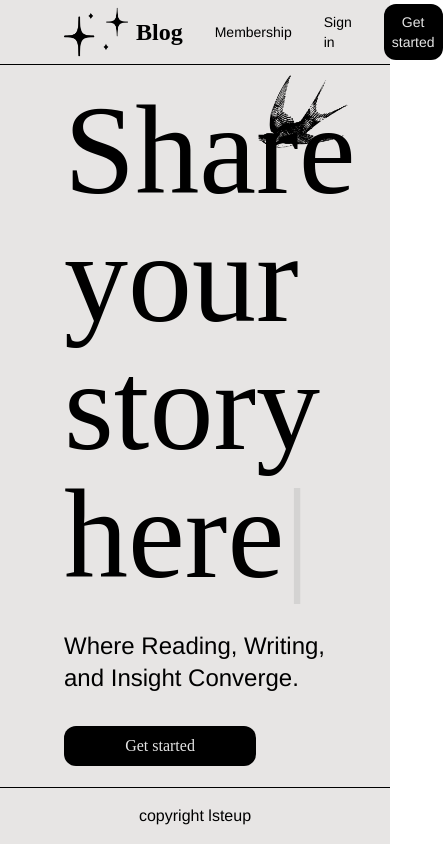
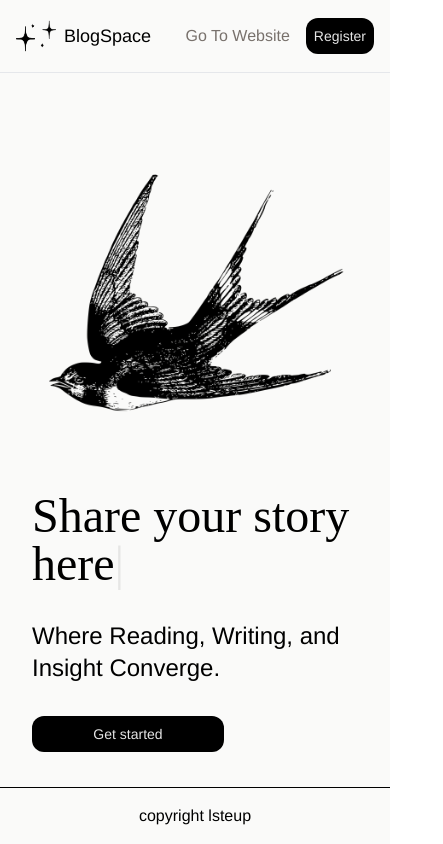
Before and after one commit to lsteup/blog-user-site, a React (Vite) app: page / in a window 390 px wide. Shown: the whole page, 443 px wide, since content can reach past the window. Built offline with nearby package versions, Linux system fonts and the light colour scheme; the HTML template or start-up script is replaced by a standard one.

Commit message:
finish responsive design for landing page and login

```diff
--- a/src/components/Button.jsx
+++ b/src/components/Button.jsx
@@ -3,7 +3,7 @@ import { Link } from "react-router-dom";
 const Button = ({ link, text }) => {
   return (
     <Link
-      className="bg-black rounded-xl p-2 text-neutral-200 text-center max-w-48 "
+      className="bg-black rounded-xl p-2 text-neutral-200 text-center max-w-48 text-sm md:text-base font-sans"
       to={link}
     >
       {text}
--- a/src/components/FormRow.jsx
+++ b/src/components/FormRow.jsx
@@ -1,11 +1,14 @@
 const FormRow = ({ type, name, value, handleChange, labelText }) => {
   return (
     <div className="my-6 w-full">
-      <label className="block uppercase text-xs text-stone-500" htmlFor={name}>
+      <label
+        className="block uppercase text-xs text-stone-500 my-2"
+        htmlFor={name}
+      >
         {name}
       </label>
       <input
-        className="w-full block placeholder:capitalize placeholder-stone-500 text-sm transition-[background] focus:bg-[length:100%_1px] bg-left-bottom bg-gradient-to-r bg-[length:0%_1px] bg-no-repeat from-black to-black duration-300 focus:outline-none border-b border-gray py-2 my-1 "
+        className=" p-1 w-full block placeholder:capitalize placeholder-stone-500 text-sm transition-[background] focus:bg-[length:100%_1px] bg-left-bottom bg-gradient-to-r bg-[length:0%_1px] bg-no-repeat from-black to-black duration-300 focus:outline-none border-b border-gray py-2 my-1 "
         placeholder={name}
         type={type}
         name={name}
--- a/src/components/Logo.jsx
+++ b/src/components/Logo.jsx
@@ -1,6 +1,6 @@
 import logo from "/logo.png";
 
 const Logo = () => {
-  return <img className="max-w-16" src={logo} alt="" />;
+  return <img className="max-w-10" src={logo} alt="" />;
 };
 export default Logo;
--- a/src/components/PostThumb.jsx
+++ b/src/components/PostThumb.jsx
@@ -40,7 +40,7 @@ const PostThumb = ({ post }) => {
       to={`/dashboard/${id}`}
       className="max-w-md sm:max-w-lg md:max-w-4xl md:max-h-48  box-border w-full font-semibold border border-stone-300 text-stone-500 text-xl  "
     >
-      <div className="flex flex-col  md:flex-row  min-h-16 md:gap-4">
+      <div className="flex flex-col  md:flex-row md:items-center  min-h-16 md:gap-4">
         {post.image && (
           <img
             className="md:max-h-48 aspect-square max-h-96 object-cover"
--- a/src/pages/EditPost.jsx
+++ b/src/pages/EditPost.jsx
@@ -123,7 +123,7 @@ const EditPost = () => {
             value={values.content}
           ></textarea>
           {(!editPhoto && (
-            <div className="flex gap-4 items-center">
+            <div className="flex gap-4 items-center mb-4">
               <img
                 className="object-cover aspect-square max-w-40"
                 src={values.image}
@@ -134,7 +134,7 @@ const EditPost = () => {
                   onClick={() => {
                     setEditPhoto(true);
                   }}
-                  className="block"
+                  className="block border border-black bg-stone-50 p-2 rounded py-1 my-2"
                 >
                   {values.image && values.image != "deleted"
                     ? "Change Image"
@@ -145,7 +145,7 @@ const EditPost = () => {
                     setValues({ ...values, image: "deleted" });
                     setEditPhoto(true);
                   }}
-                  className="block"
+                  className="block border border-black bg-stone-50 p-2 rounded py-1"
                 >
                   Delete Photo
                 </button>
--- a/src/pages/LandingPage.jsx
+++ b/src/pages/LandingPage.jsx
@@ -4,25 +4,31 @@ import bird from "/bird.png";
 
 const LandingPage = () => {
   return (
-    <main className="bg-stone-200 h-screen flex flex-col space-between">
-      <nav className="px-16 flex items-center border-b border-black gap-8 font-light text-sm">
+    <main className="bg-stone-50 min-h-screen flex flex-col space-between">
+      <nav className="bg-stone-50 mb-8 flex w-full text-stone-500 sticky z-10 top-0  justify-between border-b border-stone-150 box-border items-center p-4 sm:p-4 sm:px-6 gap-4 xl:text-lg">
         <div className="flex items-center gap-2">
           <Logo />
-          <p className="text-2xl font-semibold font-serif">Blog</p>
+          <p className="text-lg text-black font-medium font-sans">BlogSpace</p>
         </div>
-        <Link className="grow text-right">Membership</Link>
-        <Link to="register">Sign in</Link>
-        <Button link="register" text="Get started" />
+        <Link className="grow text-right">Go To Website</Link>
+
+        <Button link="register" text="Register" />
       </nav>
-      <div className="relative px-16 font-serif flex flex-col justify-center grow  gap-8">
-        <h1 className="text-9xl after:content-['|'] after:animate-ping after:font-light  ">
+      <div className="md:px-12 px-8 my-8 font-serif flex flex-col md:flex-row md:flex-wrap lg:items-center lg:flex-nowrap lg:flex-row-reverse justify-center grow  gap-8">
+        <img
+          className="max-w-xs aspect-square object-contain top-0 self-start"
+          src={bird}
+          alt=""
+        />
+        <div className="flex flex-col gap-8">
+          <h1 className="text-5xl sm:text-6xl md:text-7xl lg:text-8xl xl:text-8xl max-w-3xl after:content-['|'] after:animate-ping after:font-light  ">
             Share your story here
           </h1>
           <p className="font-sans text-2xl font-light">
             Where Reading, Writing, and Insight Converge.
           </p>
-        <img className="absolute w-1/4 top-0 right-10 " src={bird} alt="" />
           <Button link="register" text="Get started" />
+        </div>
       </div>
       <div className="border-t border-black text-center py-4">
         copyright lsteup
--- a/src/pages/Register.jsx
+++ b/src/pages/Register.jsx
@@ -1,9 +1,10 @@
 import { useState, useEffect } from "react";
-import { FormRow, Logo } from "../components";
+import { Button, FormRow, Logo } from "../components";
 import { toast } from "react-toastify";
 import { useDispatch, useSelector } from "react-redux";
 import { loginUser, registerUser } from "../features/user/userSlice";
 import { useNavigate } from "react-router-dom";
+import { Link } from "react-router-dom";
 
 const initialState = {
   name: "",
@@ -58,13 +59,26 @@ const Register = () => {
   }, [user]);
 
   return (
-    <div className="h-screen bg-stone-100">
-      <div className="grid place-content-center w-full h-full">
-        <form className="w-80  mx-auto border-black" onSubmit={handleSubmit}>
+    <div className="min-h-screen flex flex-col bg-stone-50">
+      <nav className="bg-stone-50 mb-8 flex w-full  text-stone-500 sticky z-10 top-0  justify-between border-b border-stone-150 box-border items-center p-4 sm:p-4 sm:px-6 gap-4 xl:text-lg">
+        <div className="flex items-center gap-2">
+          <Logo />
+          <p className="text-lg text-black font-medium font-sans">BlogSpace</p>
+        </div>
+        <Link className="grow text-right">Go To Website</Link>
+
+        <Button link="register" text="Register" />
+      </nav>
+      <div className="flex grow justify-center items-center w-full ">
+        <form
+          className="w-80 pb-8 mx-auto border-black"
+          onSubmit={handleSubmit}
+        >
           <h1 className="font-semibold text-2xl text-center mb-8">
             {!values.isMember ? "Create Your Account" : "Log into Blogspace"}
           </h1>
-          <div className="my-4">
+          <div className="">
+            <div className="my-4 w-full">
               {!values.isMember && (
                 <FormRow
                   type="text"
@@ -86,17 +100,21 @@ const Register = () => {
                 handleChange={handleChange}
               />
             </div>
-
             {!values.isMember && (
-            <div>
-              <label htmlFor="bio">Bio</label>
+              <div className=" w-full">
+                <label
+                  className="block uppercase text-xs text-stone-500 my-2"
+                  htmlFor="bio"
+                >
+                  Bio
+                </label>
                 <textarea
+                  className=" p-1 w-full block placeholder:capitalize placeholder-stone-500 text-sm transition-[background] focus:bg-[length:100%_1px] bg-left-bottom bg-gradient-to-r bg-[length:0%_1px] bg-no-repeat from-black to-black duration-300 focus:outline-none border-b border-gray py-2 my-1"
                   onChange={(e) => handleBio(e)}
                   placeholder="please provide a short bio about yourself."
                   name="bio"
                   id="bio"
-                cols="30"
-                rows="10"
+                  rows="7"
                   minLength="10"
                 ></textarea>
                 <p className="text-xs text-stone-500 text-center py-6">
@@ -107,6 +125,7 @@ const Register = () => {
                 </p>
               </div>
             )}
+          </div>
           <button
             className={
               isLoading
--- a/tailwind.config.js
+++ b/tailwind.config.js
@@ -9,7 +9,6 @@ export default {
         sans: ["Helvetica Neue", "sans-serif"],
       },
     },
-    transitionDuration: { default: "700ms" },
   },
   plugins: [],
 };
```
Lines whose indentation alone changed are shown as unchanged.
